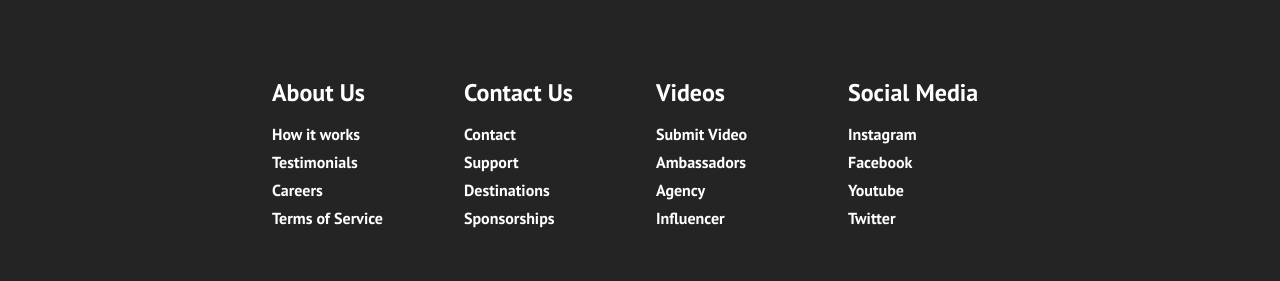
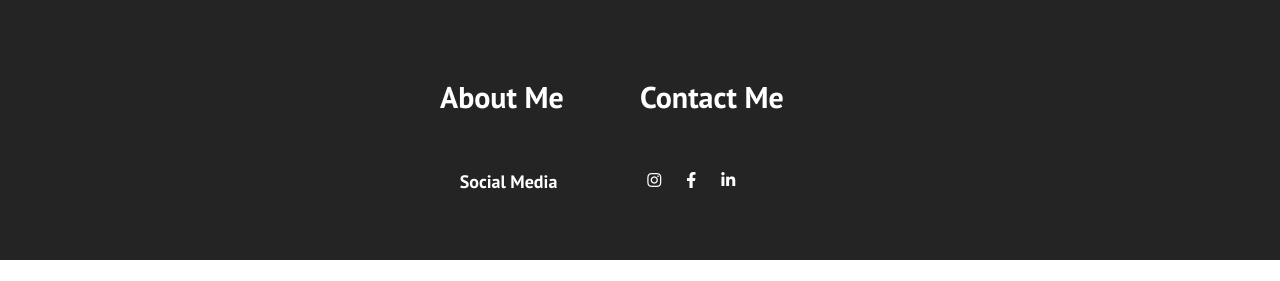
Before and after one commit to klausjaspi/mysite, a React (Create React App) app: page / in a window 1280 px wide. Shown: the part 2102-2383 px from the top of the page. After the commit the page ends 2362 px from the top, so only its background shows below. Built offline with nearby package versions, Linux system fonts and the light colour scheme.

Commit message:
Footer reformat & added links

```diff
--- a/src/App.css
+++ b/src/App.css
@@ -39,7 +39,8 @@
 }
 
 .sliderapp {
-  width: 70%;
+  width: 1350px;
+  max-width: 1350px;
   height: 900px;
   margin: 40px auto;
 }
--- a/src/components/Footer.css
+++ b/src/components/Footer.css
@@ -56,15 +56,48 @@
     display: flex;
   }
 
+  .footer-link-bottom{
+    display: flex;
+    margin-bottom: 30px;
+  }
+
   .footer-link-items {
     display: flex;
-    flex-direction: column;
+    flex-direction: row;
     align-items: flex-start;
-    margin: 16px;
-    text-align: left;
-    width: 160px;
+    margin-top: 16px;
+    margin-right: 30px;
+    width: 170px;
     box-sizing: border-box;
   }
+
+  .footer-link-items h2{
+    font-size: 30px;
+  }
+
+
+  .footer-link-social{
+    display: flex;
+    flex-direction: row;
+    width: 560px;
+    margin-top: 30px;
+    margin-right: 60px;
+    justify-content: center;
+  }
+
+  .footer-link-social h2{
+    margin-right: 90px;
+    color: #fff;
+    font-size: 18px;
+  }
+
+  .footer-link-social a {
+    margin-right: 25px;
+    color: #fff;
+    text-decoration: none;
+    margin-bottom: 0.5rem;
+  }
+
 
   .footer-link-items h2 {
     margin-bottom: 16px;
@@ -73,6 +106,11 @@
   .footer-link-items > h2 {
     color: #fff;
   }
+
+
+
+
+
 
   .footer-link-items a {
     color: #fff;
--- a/src/components/Footer.js
+++ b/src/components/Footer.js
@@ -23,36 +23,27 @@
             <div className="footer-links">
                 <div className="footer-link-wrapper">
                     <div class='footer-link-items'>
-                        <h2>About Us</h2>
-                        <Link to='/sign-up'>How it works</Link>
-                        <Link to='/'>Testimonials</Link>
-                        <Link to='/'>Careers</Link>
-                        <Link to='/'>Terms of Service</Link>
+                        <Link to='/'><h2>About Me</h2></Link>
+
+
                     </div>
                     <div class='footer-link-items'>
-                        <h2>Contact Us</h2>
-                        <Link to='/'>Contact</Link>
-                        <Link to='/'>Support</Link>
-                        <Link to='/'>Destinations</Link>
-                        <Link to='/'>Sponsorships</Link>
+                        <Link to='/'><h2>Contact Me</h2></Link>
+
                     </div>
+
                 </div>
-                <div className='footer-link-wrapper'>
-                    <div class='footer-link-items'>
-                        <h2>Videos</h2>
-                        <Link to='/'>Submit Video</Link>
-                        <Link to='/'>Ambassadors</Link>
-                        <Link to='/'>Agency</Link>
-                        <Link to='/'>Influencer</Link>
+
+            </div>
+            <div className='footer-link-bottom'>
+                    <div class='footer-link-social'>
+                        <h2>Social Media</h2>
+                        <Link to={{ pathname: "https://www.instagram.com/klausjaspi/"}} target="blank"><i class="fab fa-instagram"/></Link>
+                        <Link to={{ pathname: "https://www.facebook.com/klaus.jaspi/"}} target="blank"><i class="fab fa-facebook-f" /></Link>
+                        <Link to={{ pathname: "https://www.linkedin.com/in/klaus-jaspi-9375401a8/"}} target="blank"><i class="fab fa-linkedin-in" /></Link>
+
                     </div>
-                    <div class='footer-link-items'>
-                        <h2>Social Media</h2>
-                        <Link to='/'>Instagram</Link>
-                        <Link to='/'>Facebook</Link>
-                        <Link to='/'>Youtube</Link>
-                        <Link to='/'>Twitter</Link>
-                    </div>
-                </div>
+
             </div>
         </div>
     )
```
Also changed, not shown: 1 other file (tests, documents, lock files or other folders).
